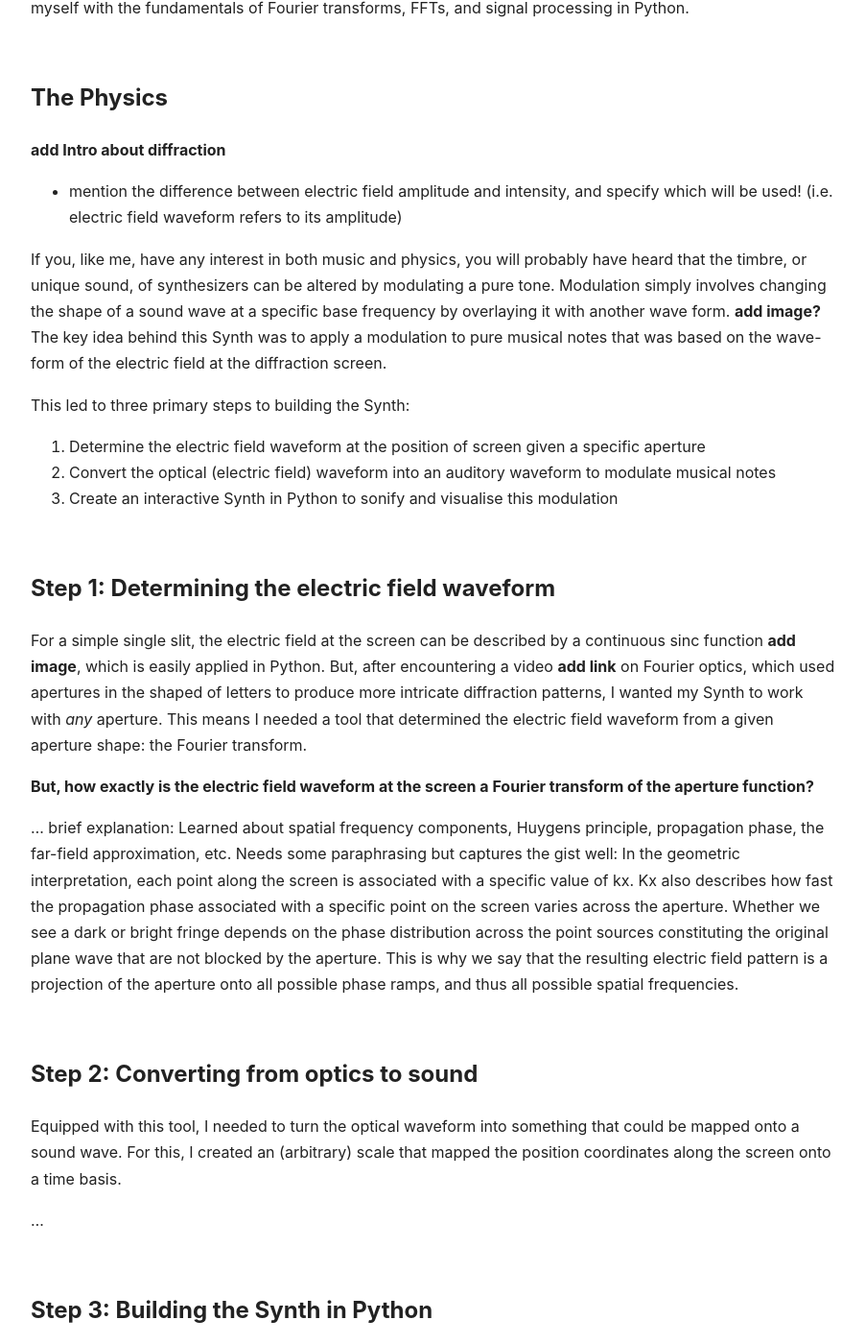
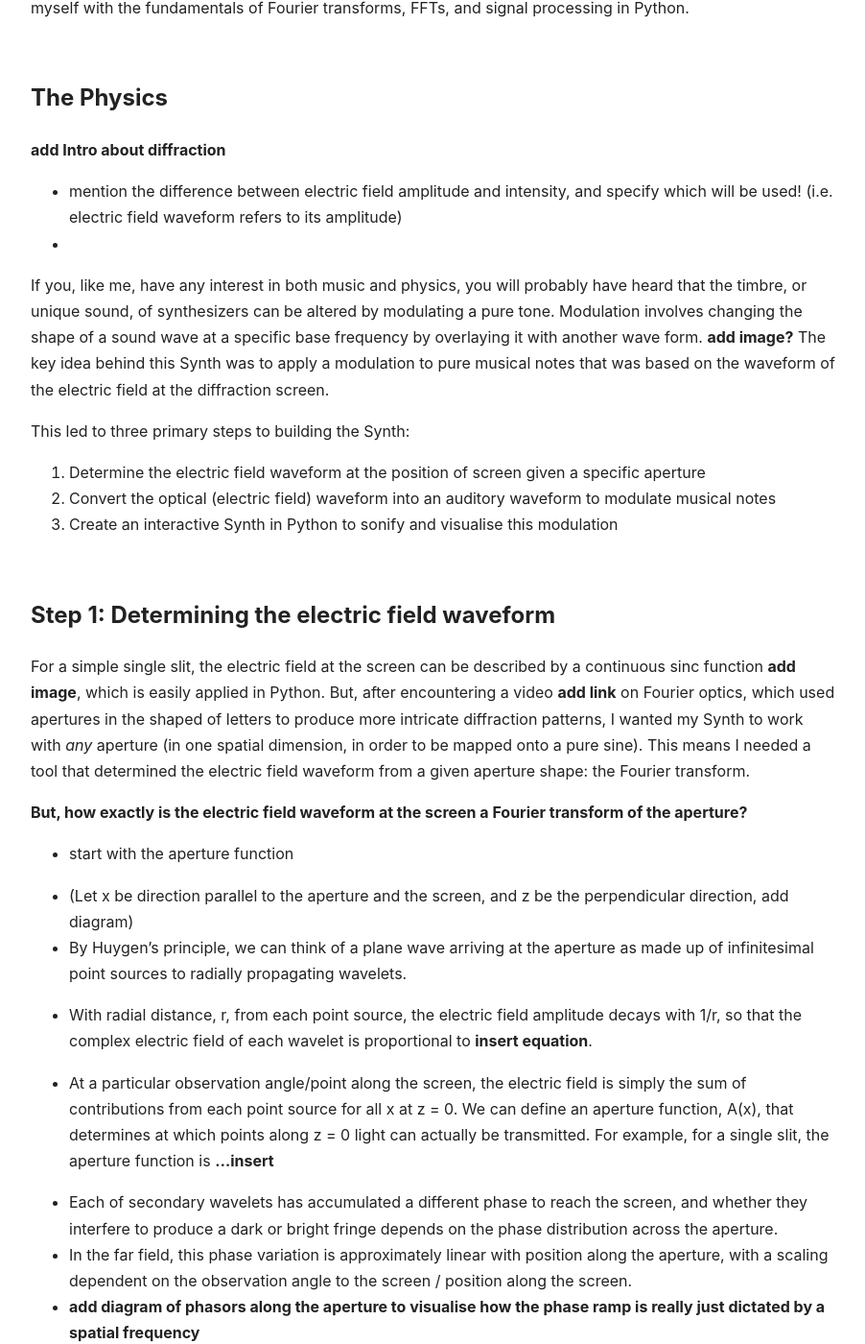
Before and after one commit to nk-clara/nk-clara.github.io, a Jekyll site: the page built from diffraction.md, in a window 1280 px wide and 1400 px high, scrolled down 644 px. Shown: the whole window at 96% size, without its empty margins (188-1090 px from the left). Built offline with Jekyll 4.4.1, drawn with Linux system fonts in a browser that asks for light colours; some of the changed text lies outside the part shown.

Commit message:
Update diffraction.md

```diff
--- a/diffraction.md
+++ b/diffraction.md
@@ -19,8 +19,9 @@
 
 **add Intro about diffraction**
 - mention the difference between electric field amplitude and intensity, and specify which will be used! (i.e. electric field waveform refers to its amplitude)
+-
 
-If you, like me, have any interest in both music and physics, you will probably have heard that the timbre, or unique sound, of synthesizers can be altered by modulating a pure tone. Modulation simply involves changing the shape of a sound wave at a specific base frequency by overlaying it with another wave form. **add image?**  The key idea behind this Synth was to apply a modulation to pure musical notes that was based on the wave-form of the electric field at the diffraction screen.
+If you, like me, have any interest in both music and physics, you will probably have heard that the timbre, or unique sound, of synthesizers can be altered by modulating a pure tone. Modulation involves changing the shape of a sound wave at a specific base frequency by overlaying it with another wave form. **add image?**  The key idea behind this Synth was to apply a modulation to pure musical notes that was based on the waveform of the electric field at the diffraction screen.
 
 This led to three primary steps to building the Synth:
 
@@ -31,11 +32,28 @@
 
 ## Step 1: Determining the electric field waveform
 
-For a simple single slit, the electric field at the screen can be described by a continuous sinc function **add image**, which is easily applied in Python. But, after encountering a video **add link** on Fourier optics, which used apertures in the shaped of letters to produce more intricate diffraction patterns, I wanted my Synth to work with *any* aperture. This means I needed a tool that determined the electric field waveform from a given aperture shape: the Fourier transform.
+For a simple single slit, the electric field at the screen can be described by a continuous sinc function **add image**, which is easily applied in Python. But, after encountering a video **add link** on Fourier optics, which used apertures in the shaped of letters to produce more intricate diffraction patterns, I wanted my Synth to work with *any* aperture (in one spatial dimension, in order to be mapped onto a pure sine). This means I needed a tool that determined the electric field waveform from a given aperture shape: the Fourier transform.
 
-**But, how exactly is the electric field waveform at the screen a Fourier transform of the aperture function?**
+**But, how exactly is the electric field waveform at the screen a Fourier transform of the aperture?**
 
-... brief explanation: Learned about spatial frequency components, Huygens principle, propagation phase, the far-field approximation, etc. Needs some paraphrasing but captures the gist well: In the geometric interpretation, each point along the screen is associated with a specific value of kx. Kx also describes how fast the propagation phase associated with a specific point on the screen varies across the aperture. Whether we see a dark or bright fringe depends on the phase distribution across the point sources constituting the original plane wave that are not blocked by the aperture. This is why we say that the resulting electric field pattern is a projection of the aperture onto all possible phase ramps, and thus all possible spatial frequencies.
+- start with the aperture function
+
+- (Let x be direction parallel to the aperture and the screen, and z be the perpendicular direction, add diagram)
+- By Huygen's principle, we can think of a plane wave arriving at the aperture as made up of infinitesimal point sources to radially propagating wavelets.
+- With radial distance, r, from each point source, the electric field amplitude decays with 1/r, so that the complex electric field of each wavelet is proportional to **insert equation**.
+
+- At a particular observation angle/point along the screen, the electric field is simply the sum of contributions from each point source for all x at z = 0. We can define an aperture function, A(x), that determines at which points along z = 0 light can actually be transmitted. For example, for a single slit, the aperture function is **...insert**
+
+- Each of secondary wavelets has accumulated a different phase to reach the screen, and whether they interfere to produce a dark or bright fringe depends on the phase distribution across the aperture.
+- In the far field, this phase variation is approximately linear with position along the aperture, with a scaling dependent on the observation angle to the screen / position along the screen.
+- **add diagram of phasors along the aperture to visualise how the phase ramp is really just dictated by a spatial frequency**
+- Since phase along the aperture varies periodically, it can be expressed by the complex factor ...
+
+- From this, the contribution from a point source at z = 0 can be expressed as A(x) * phase factor * decaying complex waveform, and the total contribution is the integral of this for all x **add integral**.
+
+- This is the Fourier transform! Essentially, we can think of this as mapping whether the aperture overlaps with the specific frequency of phase variation along x associated with a point on the screen. **add diagram**
+
+
 
 
 ## Step 2: Converting from optics to sound
```
